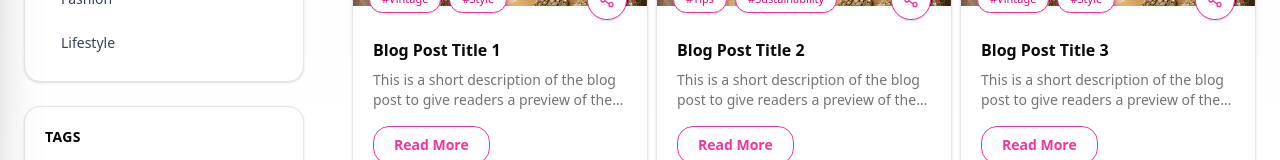
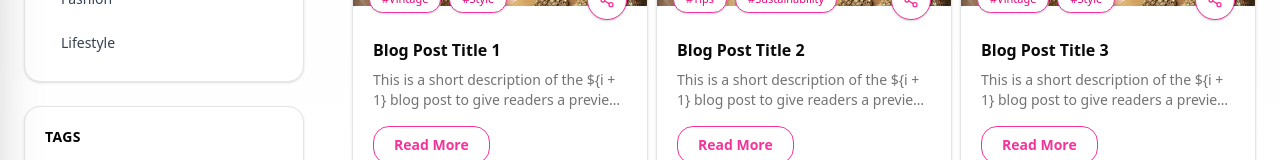
Before and after one commit to AfraSayaab/product-seller, a Next.js app: page /blog in a window 1280 px wide. Shown: the part 532-692 px from the top of the page. Built offline with nearby package versions, Linux system fonts and the light colour scheme.

Commit message:
dynamic blog page using dummy API

```diff
--- a/src/app/blog/components/BlogList.tsx
+++ b/src/app/blog/components/BlogList.tsx
@@ -22,7 +22,7 @@ const BLOGS: BlogPost[] = Array.from({ length: 22 }).map((_, i) => ({
   slug: `blog-post-${i + 1}`,
   title: `Blog Post Title ${i + 1}`,
   excerpt:
-    "This is a short description of the blog post to give readers a preview of the content and entice them to click continue reading.",
+    "This is a short description of the ${i + 1} blog post to give readers a preview of the content and entice them to click continue reading.",
   image: "/blog-placeholder.webp",
   date: "2026-01-12",
   month: "January 2026",
```
